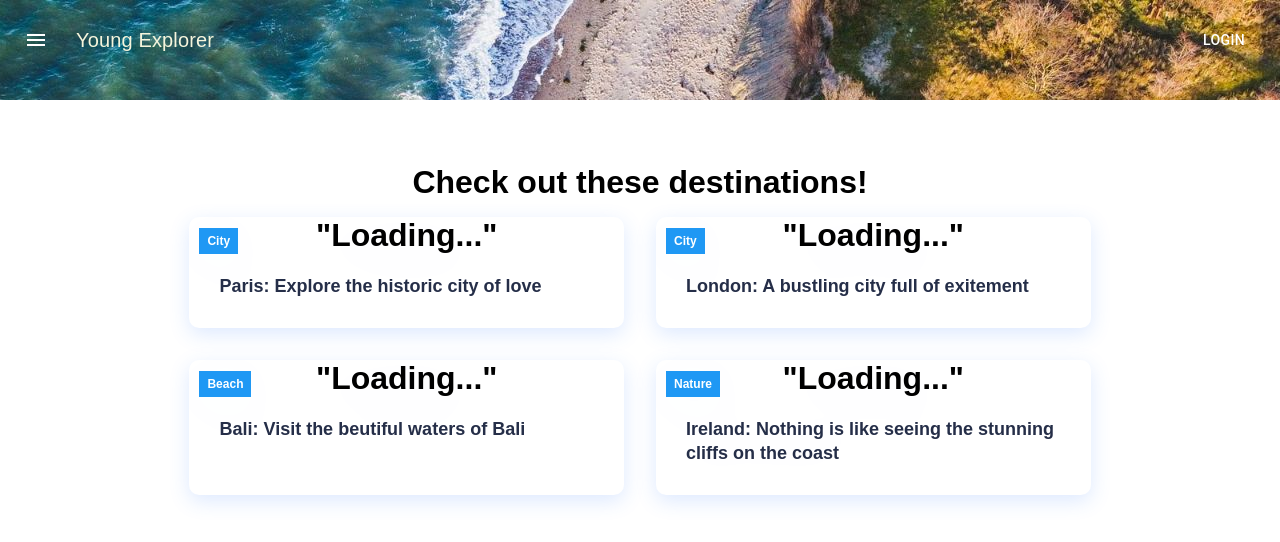
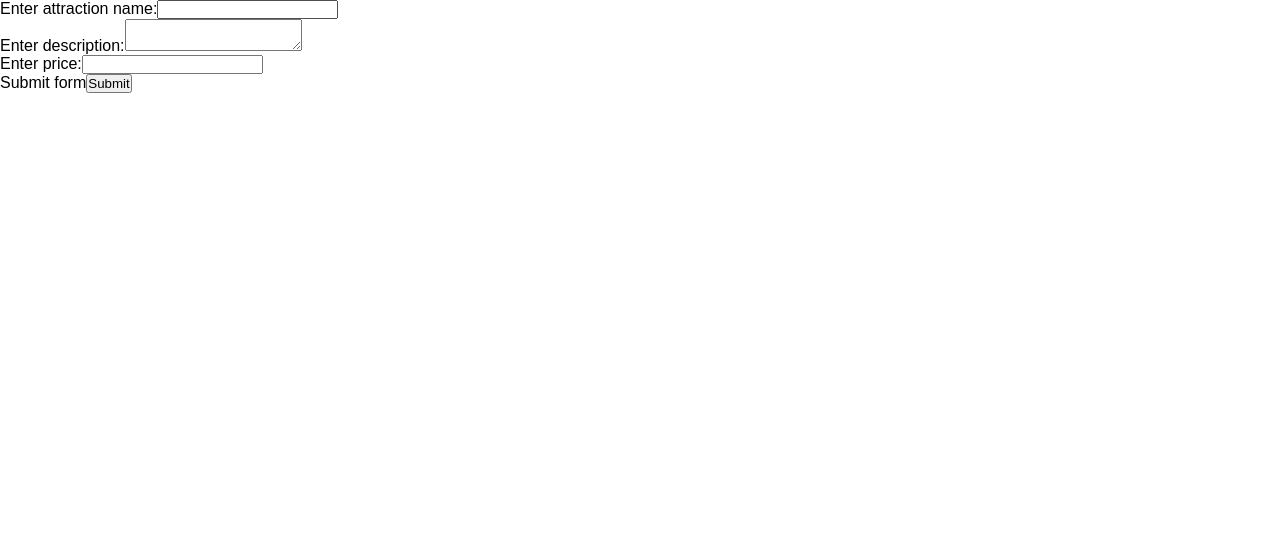
Before and after one commit to mortenlyn/InspireJourney, a React (Create React App) app in the folder young_explorer/frontend/: page / in a window 1280 px wide. Shown: the top 542 px of the page. Built offline with nearby package versions, Linux system fonts and the light colour scheme; no server answers.

Commit message:
Have made a basic form
Coauthor:  @anettsae

```diff
--- a/young_explorer/frontend/src/App.js
+++ b/young_explorer/frontend/src/App.js
@@ -6,12 +6,13 @@ import Home from './components/pages/Home';
 import React, { useEffect, useState } from "react";
 import UsePictureApiCall from "./components/UsePictureApiCall";
 import { BrowserRouter as Router, Route, Routes} from 'react-router-dom';
+import AddAttraction from "./components/pages/AddAttraction";
 
 function App() {
 
   return (
       <div className="App">
-        <Home />
+        <AddAttraction />
       </div>
   );
 }
--- /dev/null
+++ b/young_explorer/frontend/src/components/pages/AddAttraction.js
@@ -0,0 +1,67 @@
+import React, { useState } from "react";
+
+
+export default function AddAttraction() {
+  const [attractionName, setAttractionName] = useState("");
+  const [attractionDescription, setAttractionDescription] = useState("");
+  const [attractionID, setAttractionID] = useState("");
+  const [price, setPrice] = useState(null);
+
+  const handleAttractionDescription = (event) => {
+    setAttractionDescription(event.target.value);
+  }
+  const handleName = (event) => {
+    setAttractionName(event.target.value);
+  }
+  const handlePrice = (event) => {
+    setAttractionName(event.target.value);
+  }
+  const handleSubmit = (event) =>{
+    event.preventDefault();
+    console.log(attractionName);
+  }
+
+  return (
+    <div>
+        <form onSubmit={handleSubmit}>
+            <label>Enter attraction name:
+                <input type="text" onChange={handleName}></input>
+            </label><br />
+            <label>Enter description:
+                <textarea onChange={handleAttractionDescription}></textarea>
+            </label><br/>
+            <label>Enter price:
+                <input type="number" onChange={handlePrice}></input>
+            </label><br/>
+            <label>Submit form
+                <input type="submit"></input>
+            </label>
+        </form>
+    </div>
+  );
+}
+/*
+
+<FormGroup>
+        <FormControl>
+            <InputLabel>Enter attraction name</InputLabel>
+            <Input type="text"></Input>
+        </FormControl>
+        <FormControl>
+            <InputLabel>Enter description</InputLabel>
+            <Input type="text"></Input>
+        </FormControl>
+        <FormControl>
+            <InputLabel>Enter price</InputLabel>
+            <Input type="number"></Input>
+        </FormControl>
+        <FormControl>
+            <InputLabel>Enter rating</InputLabel>
+            <InputBase ></InputBase>
+        </FormControl>
+
+      </FormGroup>
+
+
+
+*/
```
Also changed, not shown: 2 other files (tests, documents, lock files or other folders).
